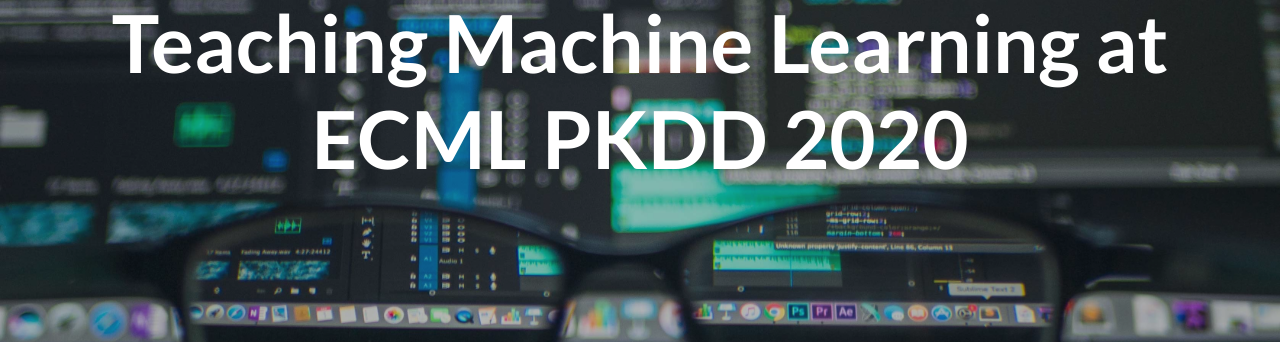
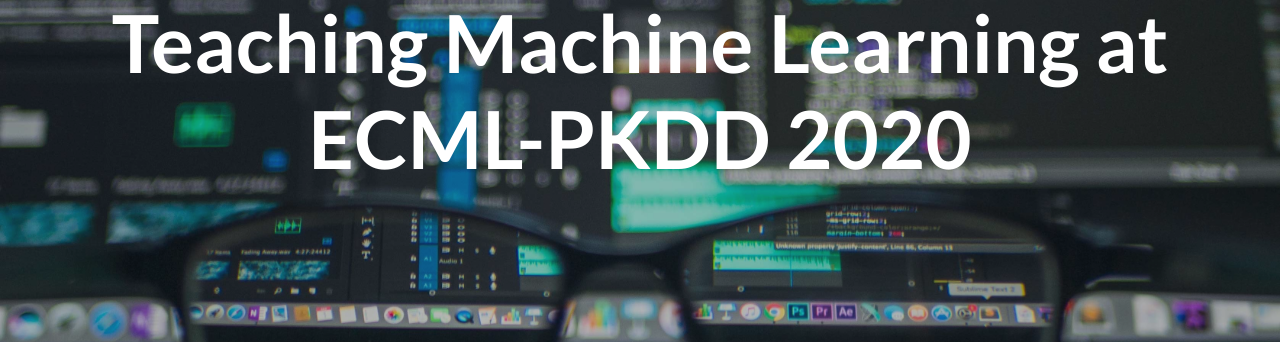
Before and after one commit to teaching-ml/2020, a Jekyll site: the page built from index.md, in a window 1280 px wide and 900 px high. Shown: the part 222-564 px from the top of the window. Built offline with Jekyll 4.4.1, drawn with Linux system fonts in a browser that asks for light colours.

```diff
--- a/_config.yml
+++ b/_config.yml
@@ -18,7 +18,7 @@
 # You can create any custom variable you would like, and they will be accessible
 # in the templates via {{ site.myvariable }}.
 
-title: "Teaching Machine Learning at ECML PKDD 2020"
+title: "Teaching Machine Learning at ECML-PKDD 2020"
 baseurl: "" # the subpath of your site, e.g. /blog
 url: "" # the base hostname & protocol for your site, e.g. http://example.com
 
```
Also changed, not shown: README.md.
